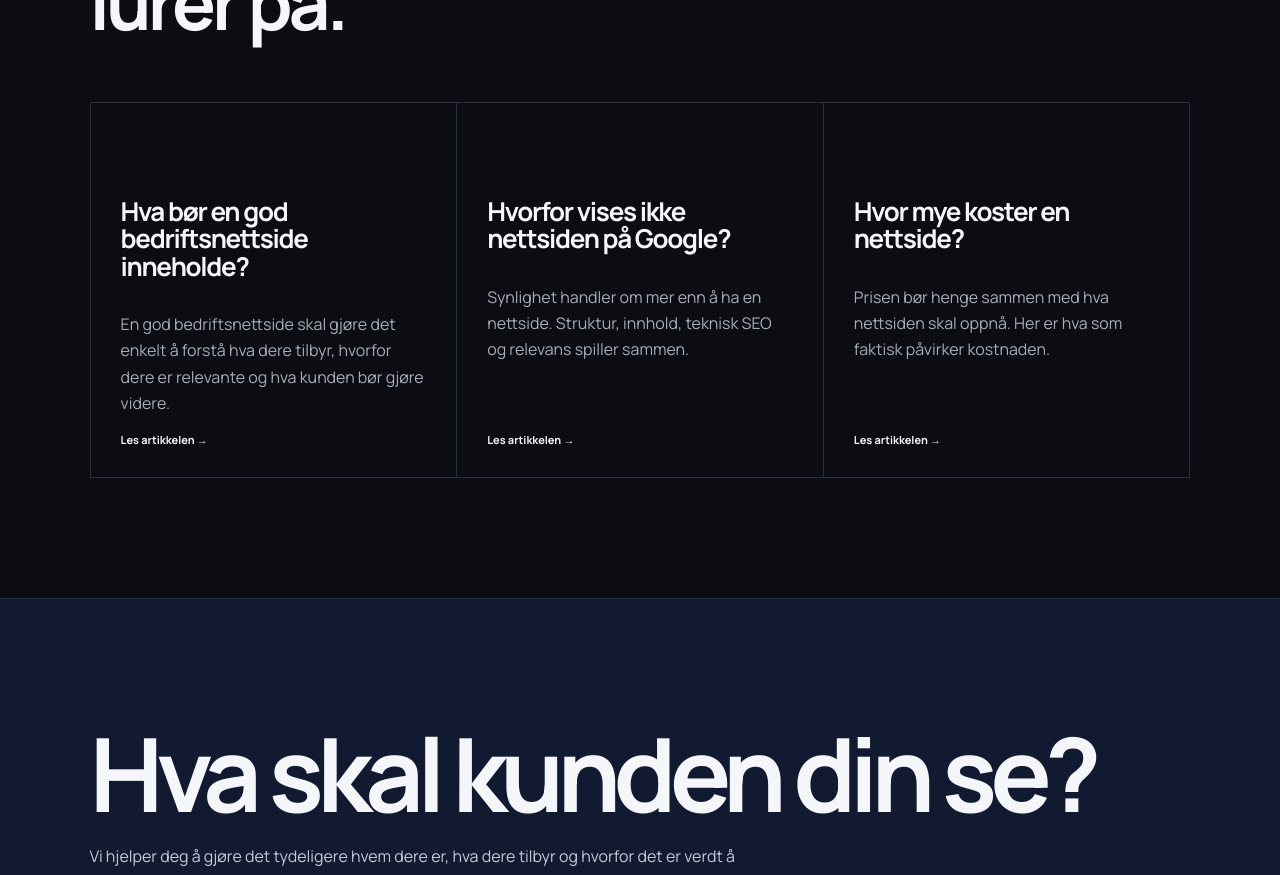
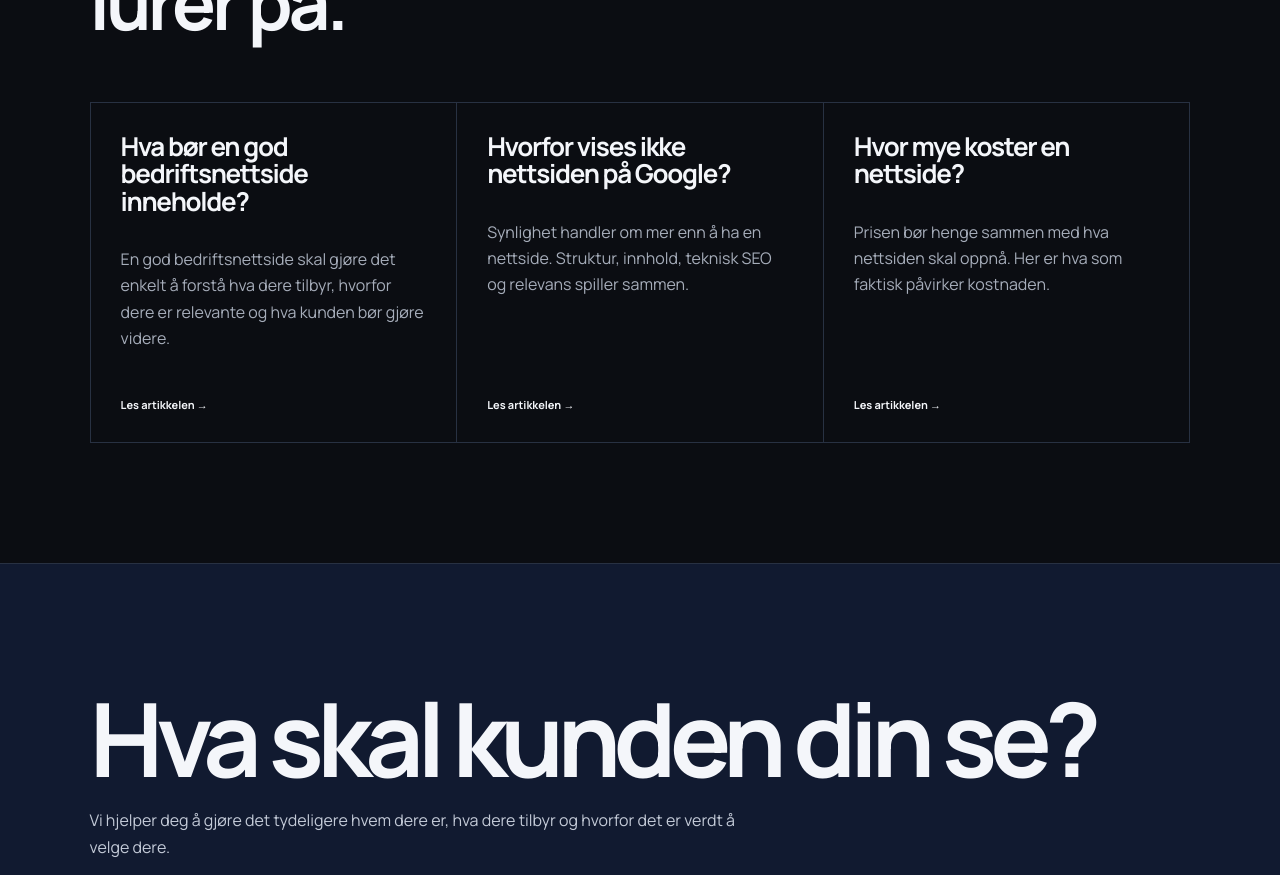
Before and after one commit to KhalilJel/Cidea-Marketing, a React (Vite) app: page / in a window 1280 px wide. Shown: the part 4860-5735 px from the top of the page. Built offline with nearby package versions, Linux system fonts and the light colour scheme.

Commit message:
Fix spacing after removing decorative labels

```diff
--- a/src/styles.css
+++ b/src/styles.css
@@ -131,3 +131,8 @@ nav a:hover,.textLink:hover{color:#fff}
 
 /* Keep service steps focused on useful content, not category labels. */
 .serviceBoard article{grid-template-columns:minmax(0,1fr) 30px;align-items:start}.serviceBoard article>div{min-width:0}.serviceBoard article h3{margin-top:0}.serviceBoard article p{max-width:760px}.serviceBoard article b{align-self:start}@media(max-width:700px){.serviceBoard article{grid-template-columns:minmax(0,1fr) 22px}.serviceBoard article b{grid-column:auto}}
+
+/* Content-first service rows: no empty column where decorative labels used to be. */
+.serviceBoard article{grid-template-columns:minmax(0,1fr) 30px;align-items:start;gap:24px}.serviceBoard article>div{min-width:0}.serviceBoard article h3{margin-top:0}.serviceBoard article p{max-width:760px}.serviceBoard article b{align-self:start}@media(max-width:700px){.serviceBoard article{grid-template-columns:minmax(0,1fr) 22px;gap:16px}.serviceBoard article b{grid-column:auto}}
+/* Keep cards compact when redundant category labels are removed. */
+.articleGrid a{padding-top:30px}.articleGrid h3{margin-top:0}
```
